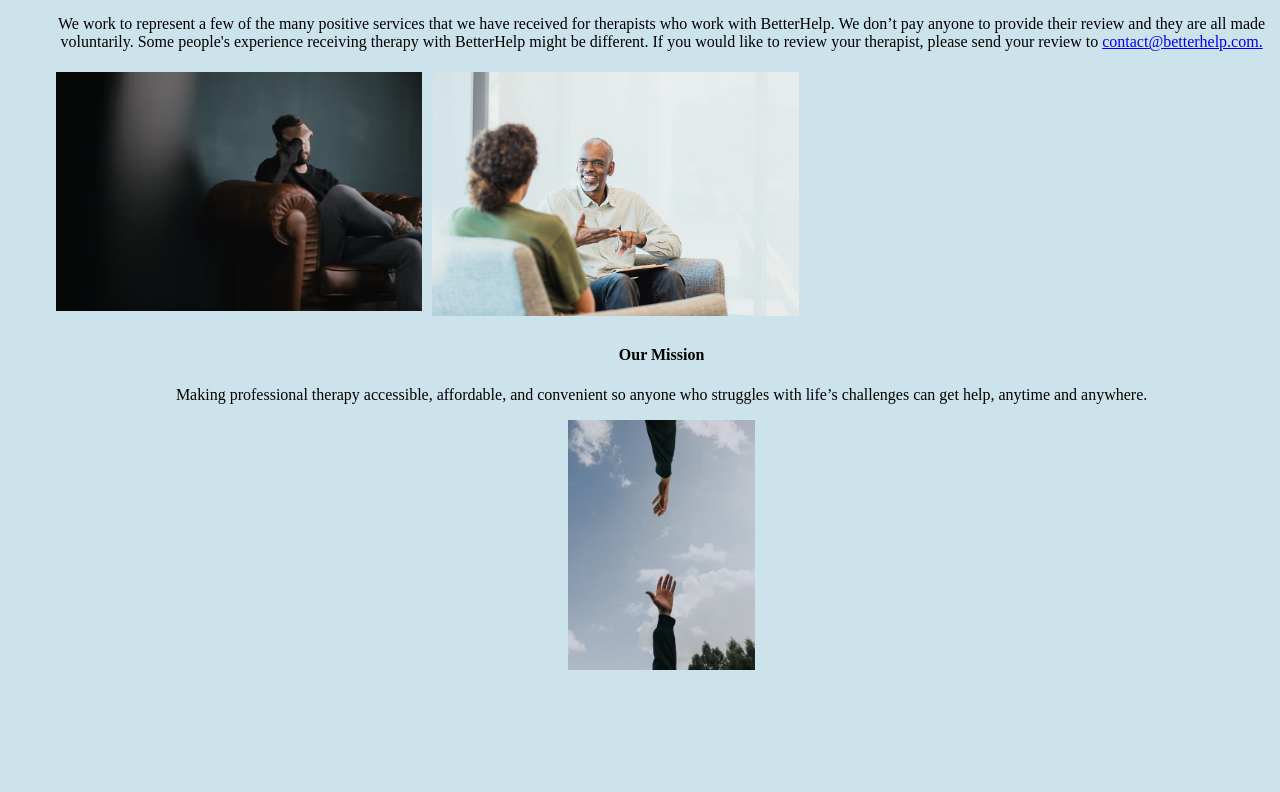
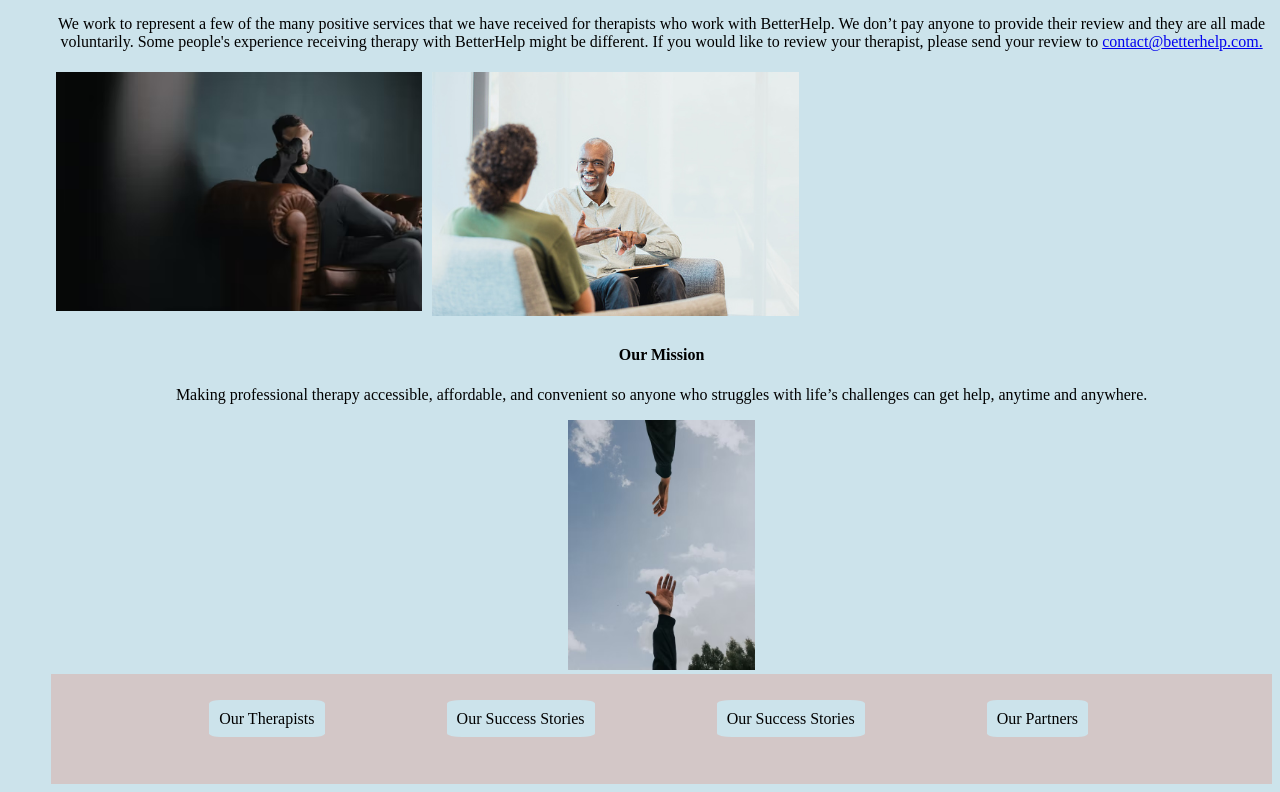
Before and after one commit to ezraa1/karibu, a website: page index.html in a window 1280 px wide. Shown: the part 602-1394 px from the top of the page. Before the commit the page ends 1284 px from the top, so only its background shows below. Drawn offline with Linux system fonts and the light colour scheme.

Commit message:
add footer

```diff
--- a/index.css
+++ b/index.css
@@ -162,6 +162,23 @@ padding-left: 10px;
 }
 #onload{
   background-color: white;
-  border:  black;
+  /* border:  black; */
   box-shadow: 5px 8px #888888;
 }
+footer{
+  background-color:rgb(211, 199, 199);
+  padding-top: 20px;
+  padding-bottom: 40px;
+}
+footer ul li{
+  display: inline;
+}
+footer ul li a{
+  margin-left: 10%;
+  background-color: rgb(204, 227, 235);
+  padding: 10px;
+  border-radius: 10%;
+}
+footer a:hover{
+  background: rgb(216, 170, 195);
+}
--- a/index.html
+++ b/index.html
@@ -101,9 +101,15 @@
 
 </div>
 <div id="location">
-
-
 </div>
+<footer>
+  <ul>
+    <li><a href="#">Our Therapists</a></li>
+    <li><a href="#">Our Success Stories</a></li>
+    <li><a href="#">Our Success Stories</a></li>
+    <li><a href="#">Our Partners</a></li>
+  </ul>
+</footer>
 
 
         <script src="index.js"></script>
```
